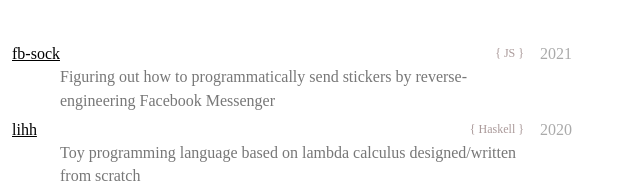
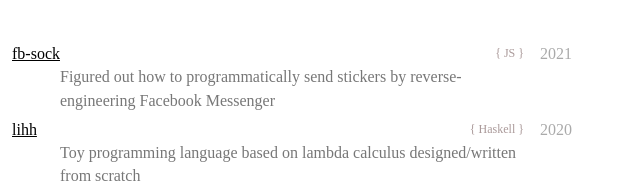
Before and after one commit to hywn/resume-sellout, a plain HTML site: page docs/index.html in a window 1280 px wide. Shown: the part 516-707 px from the top of the page, 372-1012 px from the left. Drawn offline with Linux system fonts and the light colour scheme.

Commit message:
figuring to figured

```diff
--- a/docs/index.html
+++ b/docs/index.html
@@ -4,7 +4,7 @@
 
 <div class=filler></div><div class=first>Experience</div><div class=second><div class=header><a href='https://github.com/hywn/Scorebook'>Scorebook</a>  <span class=lang> Java, SQL, Git </span></div><blockquote>Guided team through construction of large JavaFX application built to specification of high-school track team. Helped team members learning Git version control; managed pull requests.</blockquote></div><div class=third>2019</div>
 <div class=second><div class=header><a href='https://github.com/mogmc'>MonkeyGamesMC</a>  <span class=lang> Java, SQL, Git, Maven </span></div><blockquote>Built custom plugins to specification + creatively for public game server with peak ~100 players. Plugins improved server functionality and provided player enjoyment. Worked alone and in small group.</blockquote></div><div class=third>2014 - 2017</div>
-<div class=filler></div><div class=first>Selected Projects</div><div class=second><div class=header><a href='https://odcy.github.io/fb-sock-writeup/'>fb-sock</a>  <span class=lang>JS</span></div><blockquote>Figuring out how to programmatically send stickers by reverse-engineering Facebook Messenger</blockquote></div><div class=third>2021</div>
+<div class=filler></div><div class=first>Selected Projects</div><div class=second><div class=header><a href='https://odcy.github.io/fb-sock-writeup/'>fb-sock</a>  <span class=lang>JS</span></div><blockquote>Figured out how to programmatically send stickers by reverse-engineering Facebook Messenger</blockquote></div><div class=third>2021</div>
 <div class=second><div class=header><a href='https://github.com/hywn/lihh'>lihh</a>  <span class=lang>Haskell</span></div><blockquote>Toy programming language based on lambda calculus designed/written from scratch</blockquote></div><div class=third>2020</div>
 <div class=second><div class=header><a href='https://github.com/hywn/h-seee'>nessiebox</a>  <span class=lang>JS</span></div><blockquote>Hackathon entry that stores arbitrary data in Capital One's "Nessie" API (file storage in toy banking API)</blockquote></div><div class=third>2020</div>
 <div class=second><div class=header><a href='https://github.com/hywn/simple-Yelp'>simple-Yelp</a>  <span class=lang>Ruby, JS, HTML/CSS</span></div><blockquote>Simpler/easier-to-use Yelp interface wrapping the Yelp Fusion API</blockquote></div><div class=third>2020</div>
```
Also changed, not shown: 1 other file.
